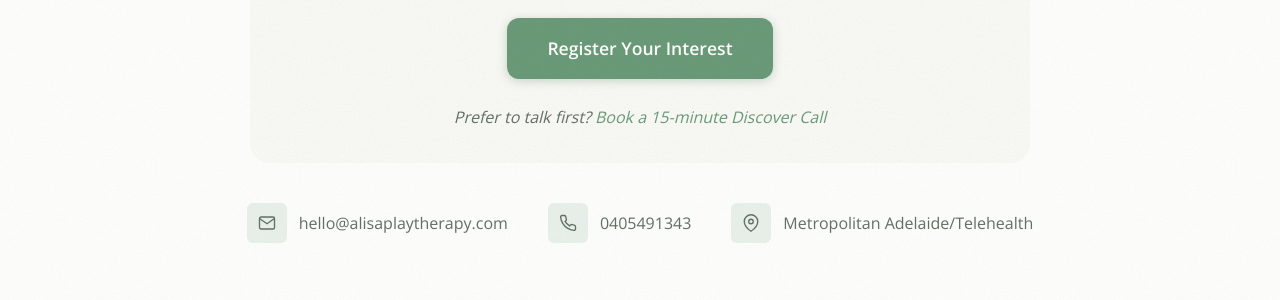
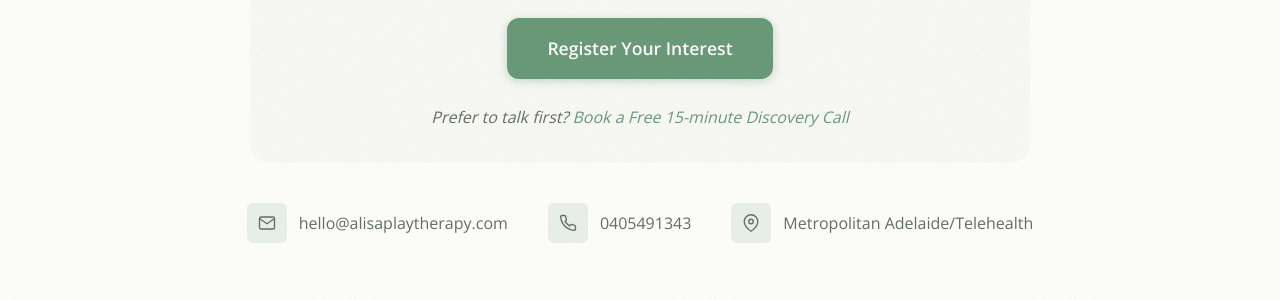
Before and after one commit to nguyentran0212/alisa-website, a Jekyll site: the page built from index.md, in a window 1280 px wide and 900 px high, scrolled down 6616 px. Shown: the part 339-639 px from the top of the window. Built offline with Jekyll 4.4.1, drawn with Linux system fonts in a browser that asks for light colours.

Commit message:
Update discover call wording: 'Free 15-minute Discovery Call' (EN) and '预约15分钟免费咨询' (ZH)

```diff
--- a/_data/zh.yml
+++ b/_data/zh.yml
@@ -11,7 +11,7 @@ buttons:
   send_message: "发送消息"
   read_full_bio: "阅读完整简介"
   register_interest: "注册您的兴趣"
-  book_discover_call: "预约15分钟了解电话"
+  book_discover_call: "预约15分钟免费咨询"
 footer:
   privacy_policy: "隐私政策"
   copyright_line: "保留所有权利。本网站所有内容受法律保护，未经书面许可不得复制或转载。"
--- a/index.md
+++ b/index.md
@@ -350,7 +350,7 @@ keywords: "play therapy Adelaide, child therapist Adelaide, play therapist for 3
       <div class="contact-intro" style="text-align: center; max-width: 780px; margin: 0 auto;">
         <p style="margin-bottom: 16px;"><strong>Interested in play therapy?</strong> If you're considering it is for your child, the first step is to register your interest. Tell me a little about your child and what you're looking for, and I'll be in touch to discuss availability and the next steps.</p>
         <a href="https://play-therapy-with-alisa-1.splose.com/public-form/04c0af96-beb3-4509-b853-e8d18937b193" target="_blank" rel="noopener noreferrer" class="btn btn-primary" style="font-size: 1.1rem; padding: 15px 40px; font-weight: 700;">Register Your Interest</a>
-        <p style="margin-top: 24px; font-style: italic;">Prefer to talk first? <a href="mailto:{{ site.contact_email }}?subject=15-minute%20Discover%20Call" style="color: var(--green);">Book a 15-minute Discover Call</a></p>
+        <p style="margin-top: 24px; font-style: italic;">Prefer to talk first? <a href="mailto:{{ site.contact_email }}?subject=15-minute%20Discover%20Call" style="color: var(--green);">Book a Free 15-minute Discovery Call</a></p>
       </div>
       <div class="contact-methods" style="margin-top: 40px;">
         <a href="mailto:{{ site.contact_email }}" class="contact-method">
```
